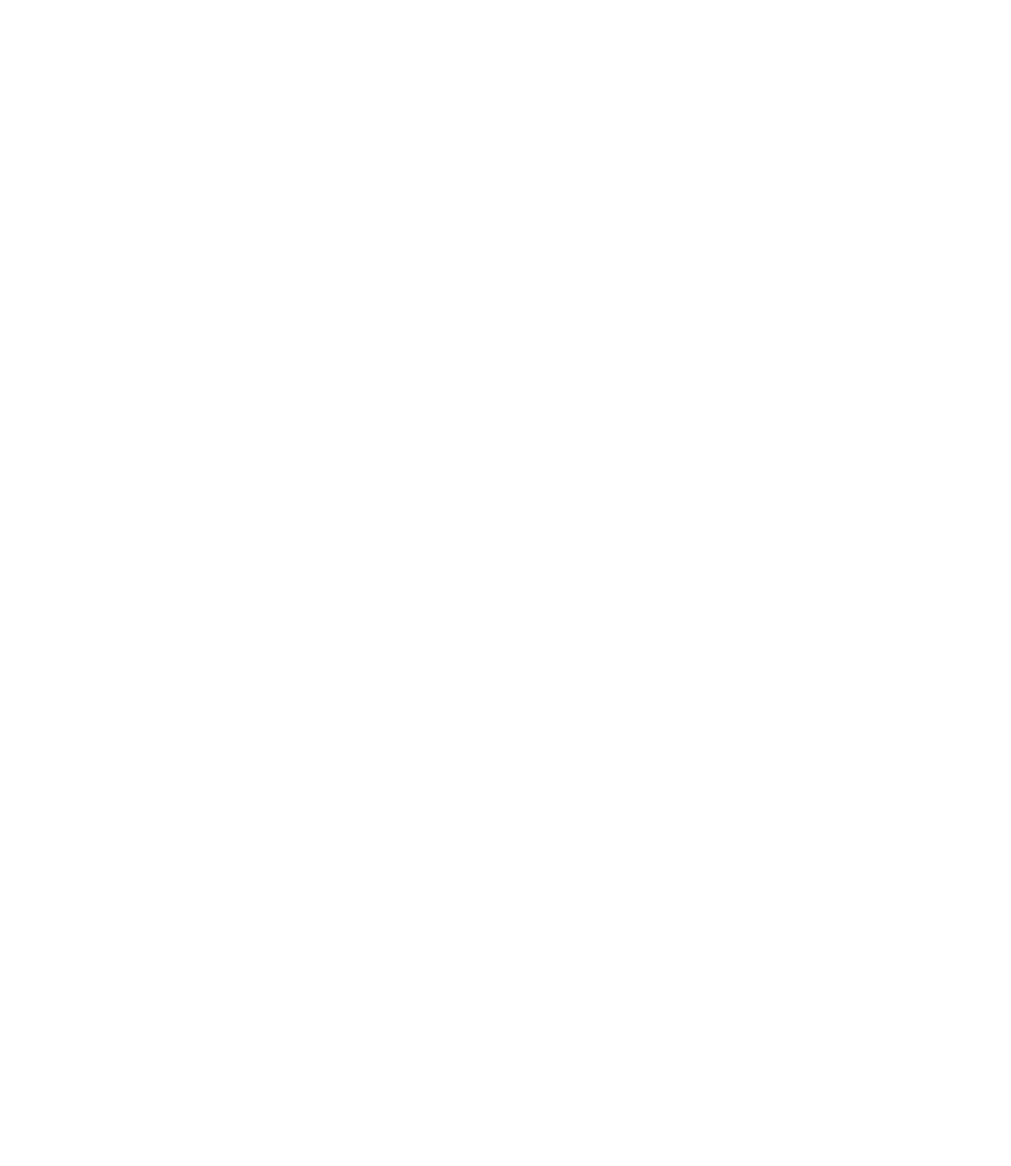
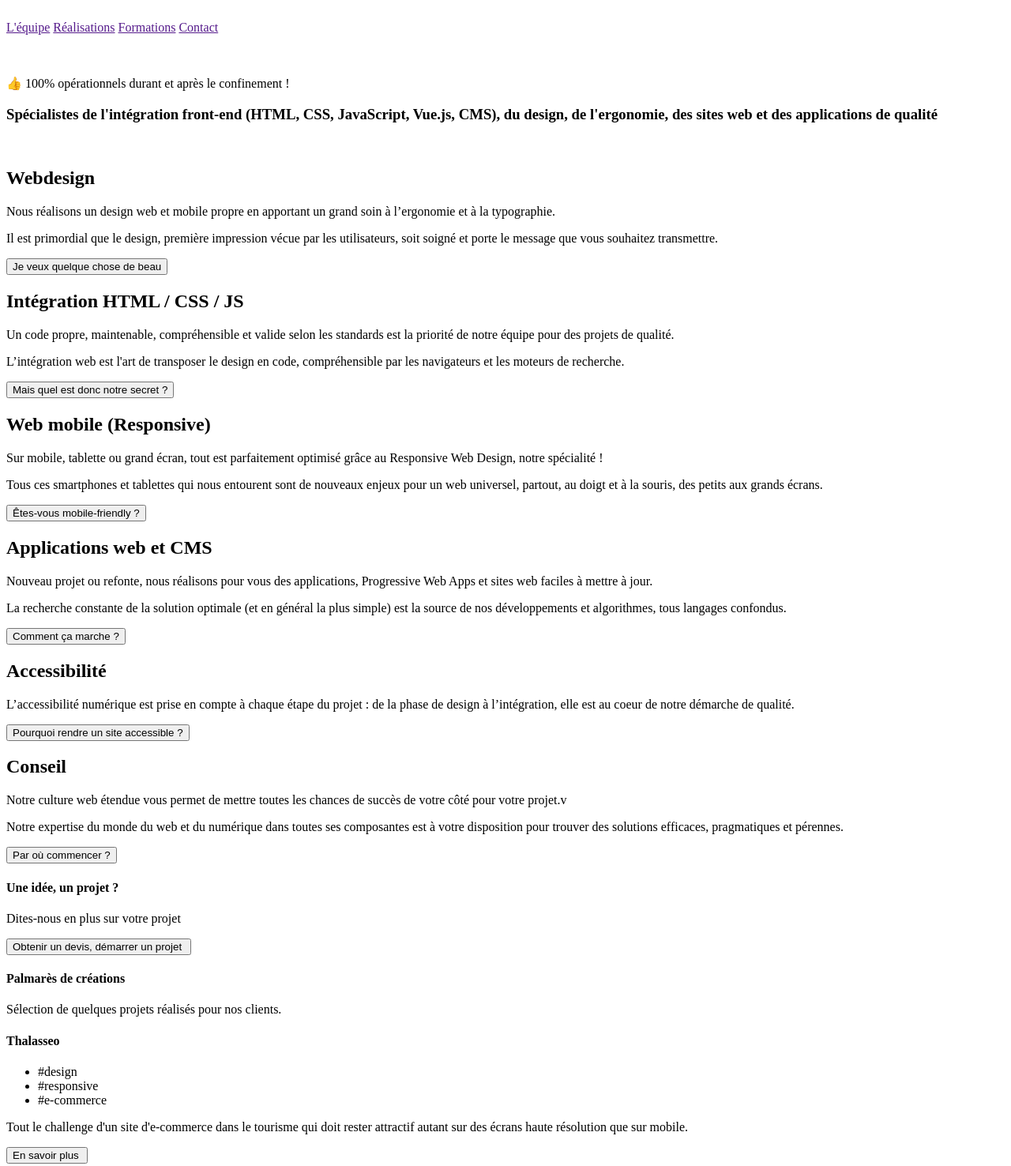
Before and after one commit to justinlczk/exercicehtmlcss, a plain HTML site: page index.html in a window 1280 px wide. Shown: the whole page at 79% size. Before the commit the page ends 800 px from the top, so only its background shows below. Drawn offline with Linux system fonts and the light colour scheme.

Commit message:
Update index.html

```diff
--- a/index.html
+++ b/index.html
@@ -1,11 +1,133 @@
 <!DOCTYPE html>
 <html lang="en">
+
 <head>
     <meta charset="UTF-8">
     <meta name="viewport" content="width=device-width, initial-scale=1.0">
     <title>Agence web de qualtié & de création de sites web : Alsacréations</title>
 </head>
+
 <body>
 
+    <nav>
+        <a class="menu_home" href=""><img src="" alt=""></a>
+
+        <div class="menu_links">
+            <a href="">L'équipe</a>
+            <a href="">Réalisations</a>
+            <a href="">Formations</a>
+            <a href="">Contact</a>
+        </div>
+        <div class="menu_social_net">
+            <a href=""><img src="" alt=""></a>
+            <a href=""><img src="" alt=""></a>
+        </div>
+    </nav>
+
+    <header>
+        <img src="" alt="">
+        <p class="button_gradient">👍 100% opérationnels durant et après le confinement !</p>
+
+        <h3>Spécialistes de l'intégration front-end (HTML, CSS, JavaScript, Vue.js,
+            CMS), du design, de l'ergonomie, des sites web et des applications de qualité</h3>
+    </header>
+
+    <main>
+        <div class="kiwi">
+            <img src="" alt="">
+        </div>
+
+        <section id="competences">
+            <div class="section_web_design">
+                <h2 class="green_light">Webdesign</h2>
+                <p>Nous réalisons un design web et mobile propre en apportant un grand soin à l’ergonomie et à la
+                    typographie.
+                </p>
+                <p>Il est primordial que le design, première impression vécue par les utilisateurs, soit soigné et porte
+                    le
+                    message que vous souhaitez transmettre.</p>
+                <button class="button_border">Je veux quelque chose de beau</button>
+            </div>
+
+            <div class="section_integration">
+                <h2 class="pink">Intégration HTML / CSS / JS</h2>
+                <p>Un code propre, maintenable, compréhensible et valide selon les standards est la priorité de notre
+                    équipe
+                    pour des projets de qualité.</p>
+                <p>L’intégration web est l'art de transposer le design en code, compréhensible par les navigateurs et
+                    les
+                    moteurs de recherche.</p>
+                <button class="button_border">Mais quel est donc notre secret ?</button>
+            </div>
+
+            <div class="section_mobile">
+                <h2 class="blue">Web mobile (Responsive)</h2>
+                <p>Sur mobile, tablette ou grand écran, tout est parfaitement optimisé grâce au Responsive Web Design,
+                    notre
+                    spécialité !</p>
+                <p>Tous ces smartphones et tablettes qui nous entourent sont de nouveaux enjeux pour un web universel,
+                    partout,
+                    au doigt et à la souris, des petits aux grands écrans.</p>
+                <button class="button_border">Êtes-vous mobile-friendly ?</button>
+            </div>
+
+            <div class="section_app">
+                <h2 class="brown">Applications web et CMS</h2>
+                <p>Nouveau projet ou refonte, nous réalisons pour vous des applications, Progressive Web Apps et sites
+                    web
+                    faciles à mettre à jour.</p>
+                <p>La recherche constante de la solution optimale (et en général la plus simple) est la source de nos
+                    développements et algorithmes, tous langages confondus.</p>
+                <button class="button_border">Comment ça marche ?</button>
+            </div>
+
+            <div class="section_accessibilite">
+                <h2 class="orange">Accessibilité</h2>
+                <p>L’accessibilité numérique est prise en compte à chaque étape du projet : de la phase de design à
+                    l’intégration, elle est au coeur de notre démarche de qualité.</p>
+                <button class="button_border">Pourquoi rendre un site accessible ?</button>
+            </div>
+
+            <div class="section_conseil">
+                <h2 class="green_dark">Conseil</h2>
+                <p>Notre culture web étendue vous permet de mettre toutes les chances de succès de votre côté pour votre
+                    projet.v</p>
+                <p>Notre expertise du monde du web et du numérique dans toutes ses composantes est à votre disposition
+                    pour
+                    trouver des solutions efficaces, pragmatiques et pérennes.</p>
+                <button class="button_border">Par où commencer ?</button>
+            </div>
+        </section>
+
+
+        <div class="section_margin">
+            <h4>Une idée, un projet ?</h4>
+            <p>Dites-nous en plus sur votre projet</p>
+            <button href="button_border">Obtenir un devis, démarrer un projet <img src="" alt=""></button>
+        </div>
+
+        <section id="achievement">
+            <div class="achievement_top">
+                <div class="text_box">
+                    <h4>Palmarès de créations</h4>
+                    <p>Sélection de quelques projets réalisés pour nos clients.</p>
+                </div>
+                <div class="top_content">
+                    <h4>Thalasseo</h4>
+                    <div class="hashtag">
+                        <ul>
+                            <li>#design</li>
+                            <li>#responsive</li>
+                            <li>#e-commerce</li>
+                        </ul>
+                    </div>
+                    <p>Tout le challenge d'un site d'e-commerce dans le tourisme qui doit rester attractif autant sur des écrans haute résolution que sur mobile.</p>
+                    <button class="button_border">En savoir plus <img src="" alt=""></button>
+                </div>
+            </div>
+        </section>
+
+    </main>
 </body>
+
 </html>
```
